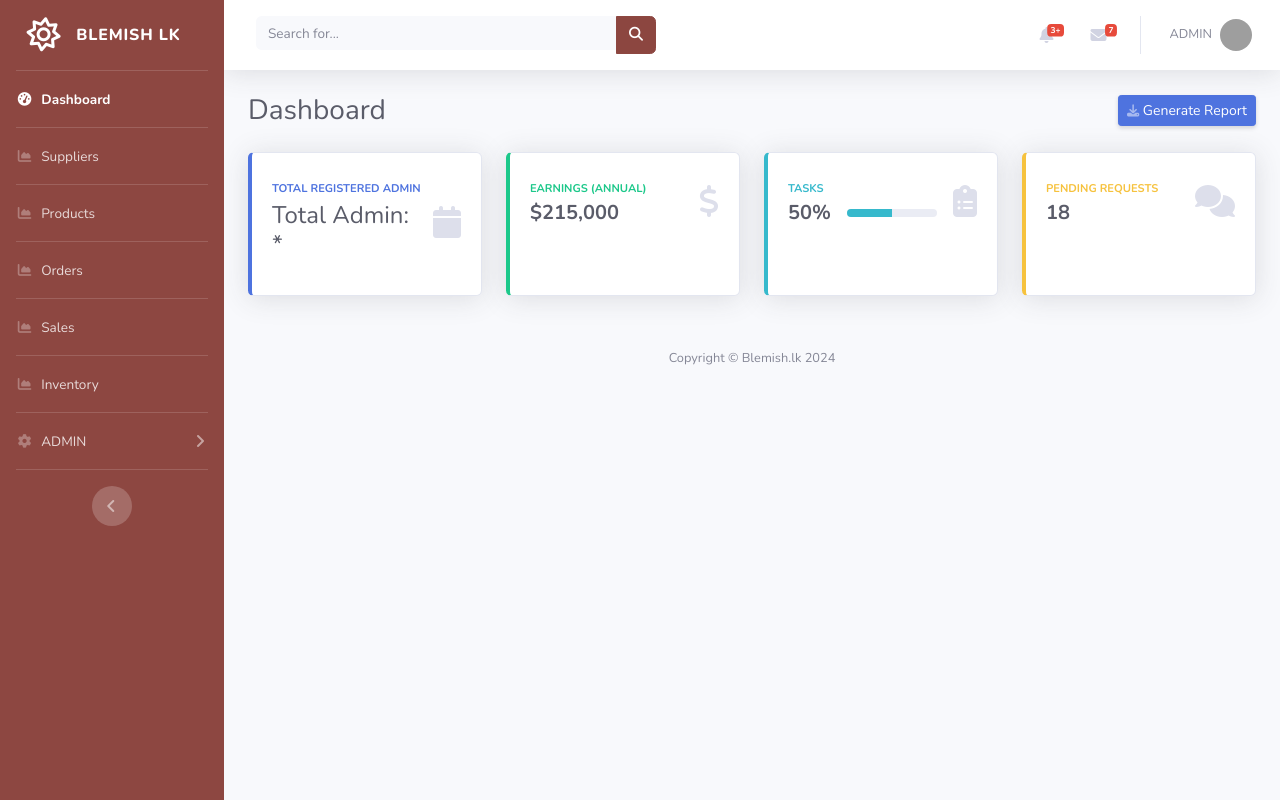
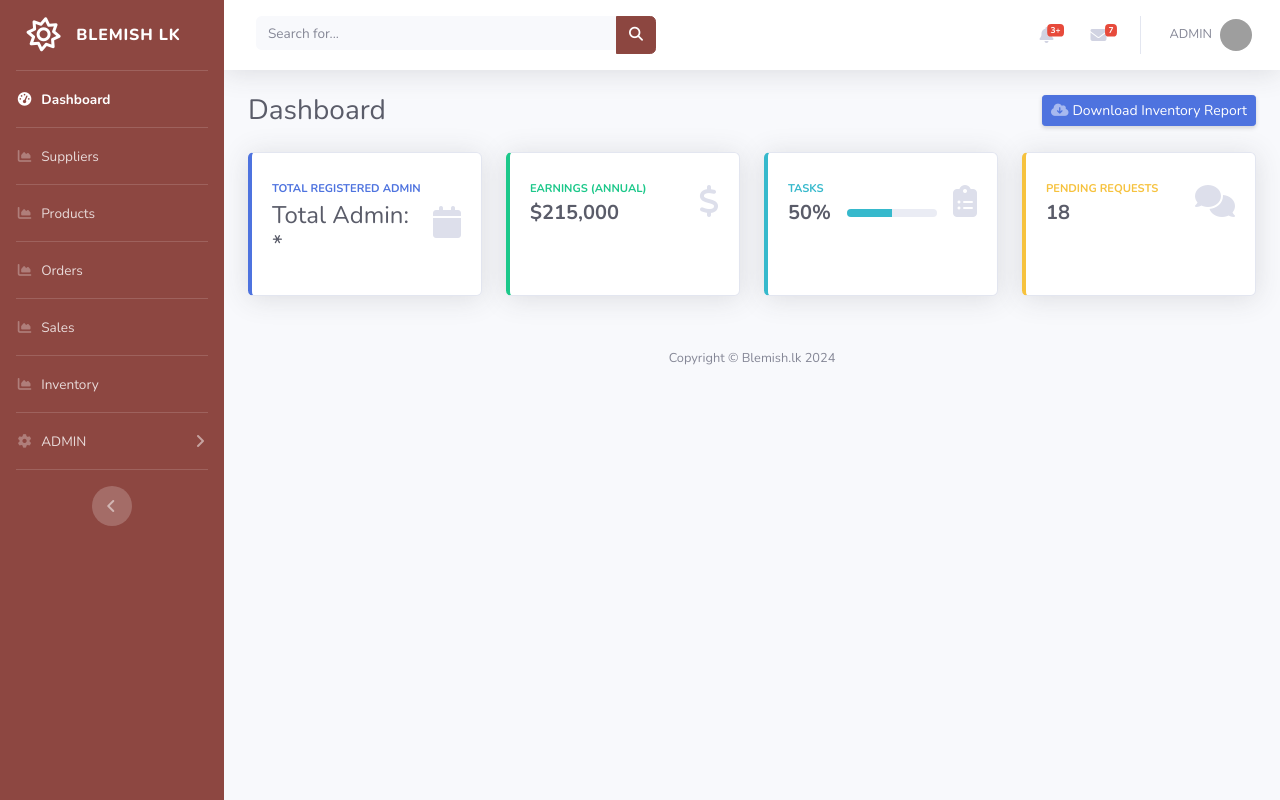
Before and after one commit to psw101/blemish-lk-system, a PHP site: page / in a window 1280 px wide. Run offline with PHP 8.4, Linux system fonts and the light colour scheme; the visitor is signed in with stand-in values (Sample User, id 1); grey boxes are pictures that could not be loaded.

Commit message:
refactor: Update download inventory report button label
The label of the "Generate Report" button on the dashboard has been updated to "Download Inventory Report" for better clarity and user understanding.

```diff
--- a/index.php
+++ b/index.php
@@ -15,8 +15,7 @@ include_once 'includes/navbar.php';
   <!-- Page Heading -->
   <div class="d-sm-flex align-items-center justify-content-between mb-4">
     <h1 class="h3 mb-0 text-gray-800">Dashboard</h1>
-    <a href="./generate_report.php?action=downloadInventoryCsv" class="d-none d-sm-inline-block btn btn-sm btn-primary shadow-sm"><i
-        class="fas fa-download fa-sm text-white-50"></i> Generate Report</a>
+    <a href="./generate_report.php?action=downloadInventoryCsv" class="d-none d-sm-inline-block btn btn-sm btn-primary shadow-sm"><i class="fa-solid fa-cloud-arrow-down text-white-50 mr-1"> </i>Download Inventory Report</a>
   </div>
 
   <!-- Content Row -->
```
